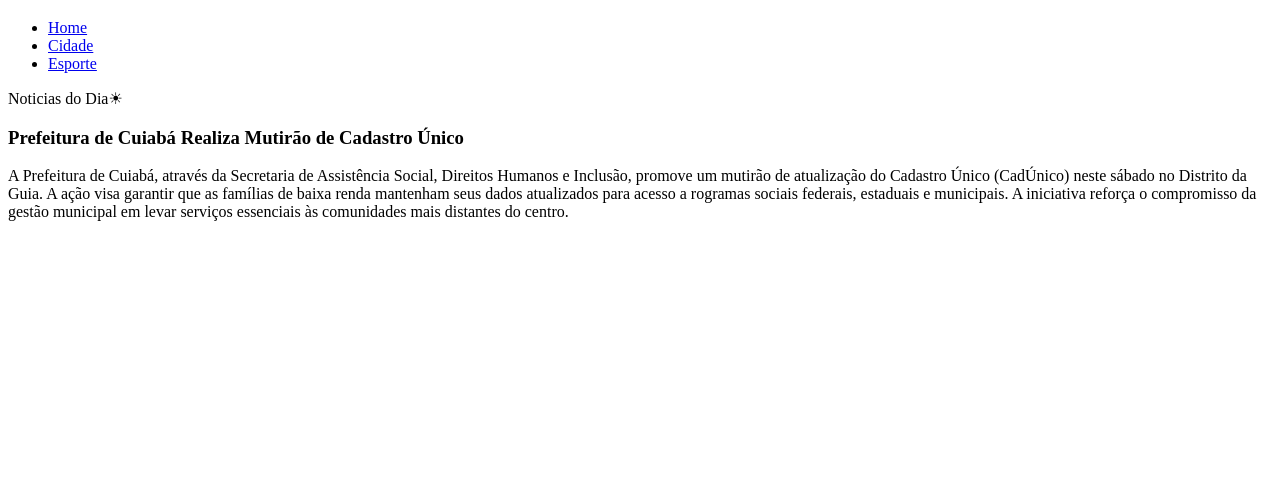
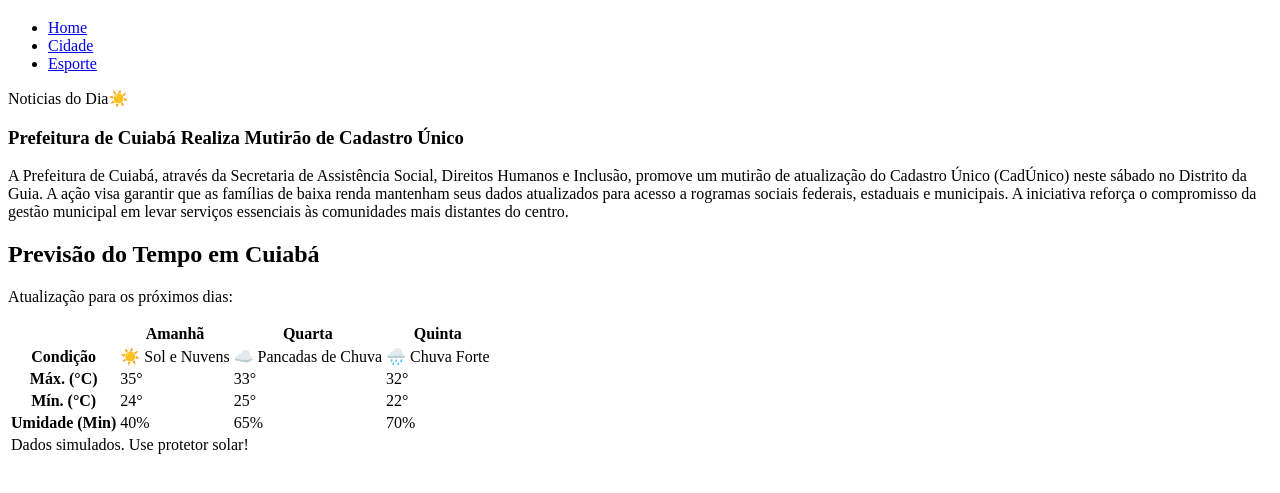
Before and after one commit to fugimotowill-sudo/atividade-2, a plain HTML site: page index.html in a window 1280 px wide. Shown: the part 61-554 px from the top of the page. Drawn offline with Linux system fonts and the light colour scheme.

Commit message:
Add files via upload

```diff
--- a/index.html
+++ b/index.html
@@ -17,7 +17,7 @@
     </nav>
     </header>
     <main>
-        <section>Noticias do Dia&#9728;</section>
+        <section>Noticias do Dia☀️</section>
         <article>
                 <header>
                     <h3>Prefeitura de Cuiabá Realiza Mutirão de Cadastro Único</h3>
@@ -33,6 +33,51 @@
    rogramas sociais federais, estaduais e municipais. A iniciativa reforça
    o compromisso da gestão
    municipal em levar serviços essenciais às comunidades mais distantes do centro.</p>
+   <section>
+    <h2>Previsão do Tempo em Cuiabá</h2>
+    <p>Atualização para os próximos dias:</p>
+    <table>
+        <thead>
+            <tr>
+                <th></th>
+                <th>Amanhã</th>
+                <th>Quarta</th>
+                <th>Quinta</th>
+            </tr>
+        </thead>
+        <tbody>
+            <tr>
+                <th>Condição</th>
+                <td>☀️ Sol e Nuvens</td>
+                <td>☁️ Pancadas de Chuva</td>
+                <td>🌧️ Chuva Forte</td>
+            </tr>
+            <tr>
+                <th>Máx. (°C)</th>
+                <td>35°</td>
+                <td>33°</td>
+                <td>32°</td>
+            </tr>
+            <tr>
+                <th>Mín. (°C)</th>
+                <td>24°</td>
+                <td>25°</td>
+                <td>22°</td>
+            </tr>
+            <tr>
+                <th>Umidade (Min)</th>
+                <td>40%</td>
+                <td>65%</td>
+                <td>70%</td>
+            </tr>
+        </tbody>
+        <tfoot>
+            <tr>
+                <td colspan="4">Dados simulados. Use protetor solar!</td>
+            </tr>
+        </tfoot>
+    </table>
+</section>
 
 
     </main>
```
Also changed, not shown: Esporte.html (+27 -0 lines), ACADEMIA.jpg (added).
